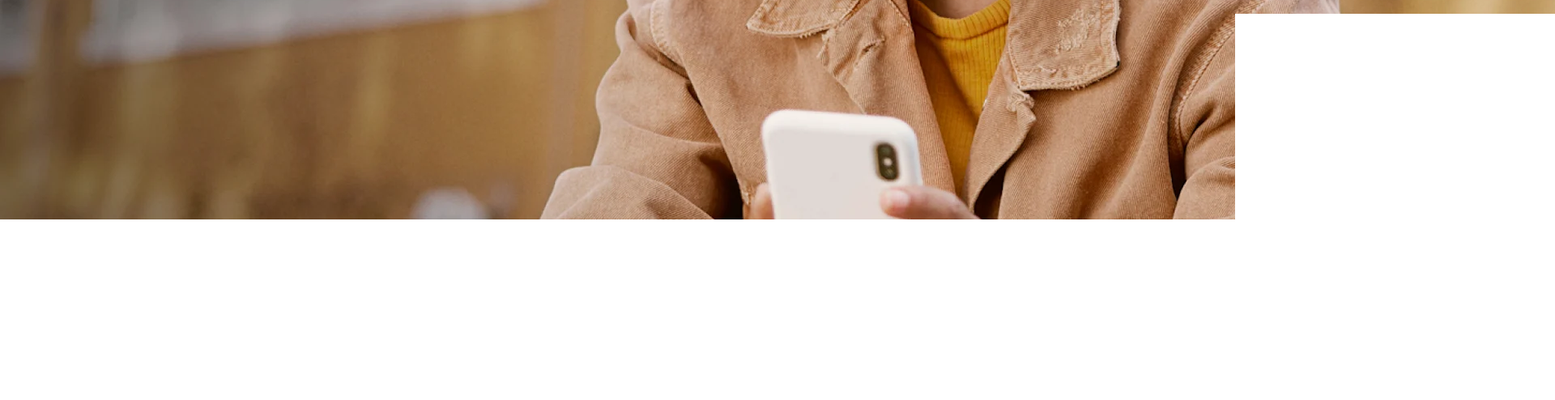
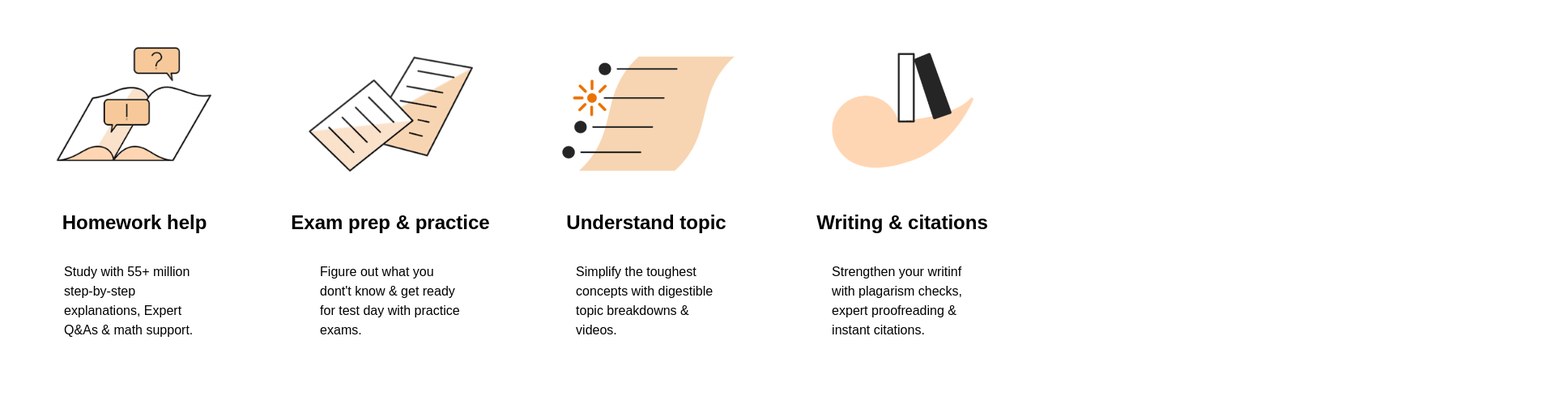
Before and after one commit to m-Cho1/home-page, a website: page index.html in a window 1280 px wide. Shown: the part 746-1240 px from the top of the page at 81% size, 1920 px wide, since content can reach past the window. After the commit the page ends 1190 px from the top, so only its background shows below. Drawn offline with Linux system fonts and the light colour scheme.

Commit message:
Moving onto the last portion

```diff
--- a/index.html
+++ b/index.html
@@ -48,7 +48,7 @@
     <div class="row">
       <div class="column-full">
         <div class="img-container-row2">
-          <img src="images/hero-image.webp" alt="img-hero">
+          <img src="images/hero-image.webp" alt="img-hero" class="big-image">
         </div>
         <div class="text-container">
           <p>24/7 COURSE HELP</p>
@@ -56,13 +56,46 @@
           <p>From first day t finals, get homework help, exam prep &#38; writing support&#8212;tailored to your courses.</p>
         </div>
         <div class="button-container">
-          <button>Get started</button>
+          <button class="get-started">Get started</button>
+        </div>
+      </div>
+    </div>
+    <div class="row">
+      <div class="column-full">
+        <h1>Here for every moment</h1>
+      </div>
+    </div>
+    <div class="row">
+      <div class="column-fourth">
+        <div class="sub-images">
+          <img src="images/tile-1.webp">
+          <h2>Homework help</h2>
+          <p>Study with 55+ million step-by-step explanations, Expert Q&amp;As &amp; math support.</p>
+        </div>
+      </div>
+      <div class="column-fourth">
+        <div class="sub-images">
+          <img src="images/tile-2.webp">
+          <h2>Exam prep &amp; practice</h2>
+          <p>Figure out what you dont't know &amp; get ready for test day with practice exams.</p>
+        </div>
+      </div>
+      <div class="column-fourth">
+        <div class="sub-images">
+          <img src="images/tile-3.webp">
+          <h2>Understand topic</h2>
+          <p>Simplify the toughest concepts with digestible topic breakdowns &amp; videos.</p>
+        </div>
+      </div>
+      <div class="column-fourth">
+        <div class="sub-images">
+          <img src="images/tile-4.webp">
+          <h2>Writing &amp; citations</h2>
+          <p>Strengthen your writinf with plagarism checks, expert proofreading &amp; instant citations.</p>
         </div>
       </div>
     </div>
     <div class="row"></div>
-    <div class="row"></div>
-    <div class="row"></div>
   </div>
 </body>
 </html>
--- a/styles.css
+++ b/styles.css
@@ -1,6 +1,7 @@
 .container {
   width: 100%;
   margin: auto;
+  font-family: sans-serif;
 }
 
 .row {
@@ -78,3 +79,52 @@ button {
   font-size: 18px;
   padding-left: 9px;
 }
+
+.big-image {
+  width: 100%;
+  margin-top: 3%;
+}
+
+.text-container {
+  position: absolute;
+  top: 15rem;
+  left: 6rem;
+  color: white;
+}
+
+.button-container {
+  position: absolute;
+  top: 25rem;
+  left: 6rem;
+}
+
+.get-started {
+  border-radius: 50px;
+  width: 100%;
+  margin-top: 0.5rem;
+}
+
+p {
+  width: 55%;
+  line-height: 1.5rem;
+}
+
+h1 {
+  text-align: center;
+}
+
+.column-fourth {
+  width: calc(100% / 4);
+}
+
+.sub-images {
+  display: flex;
+  width: 100%;
+  justify-content: center;
+  flex-direction: column;
+  align-items: center;
+}
+
+.sub-images > img {
+  width: 100%;
+}
```
